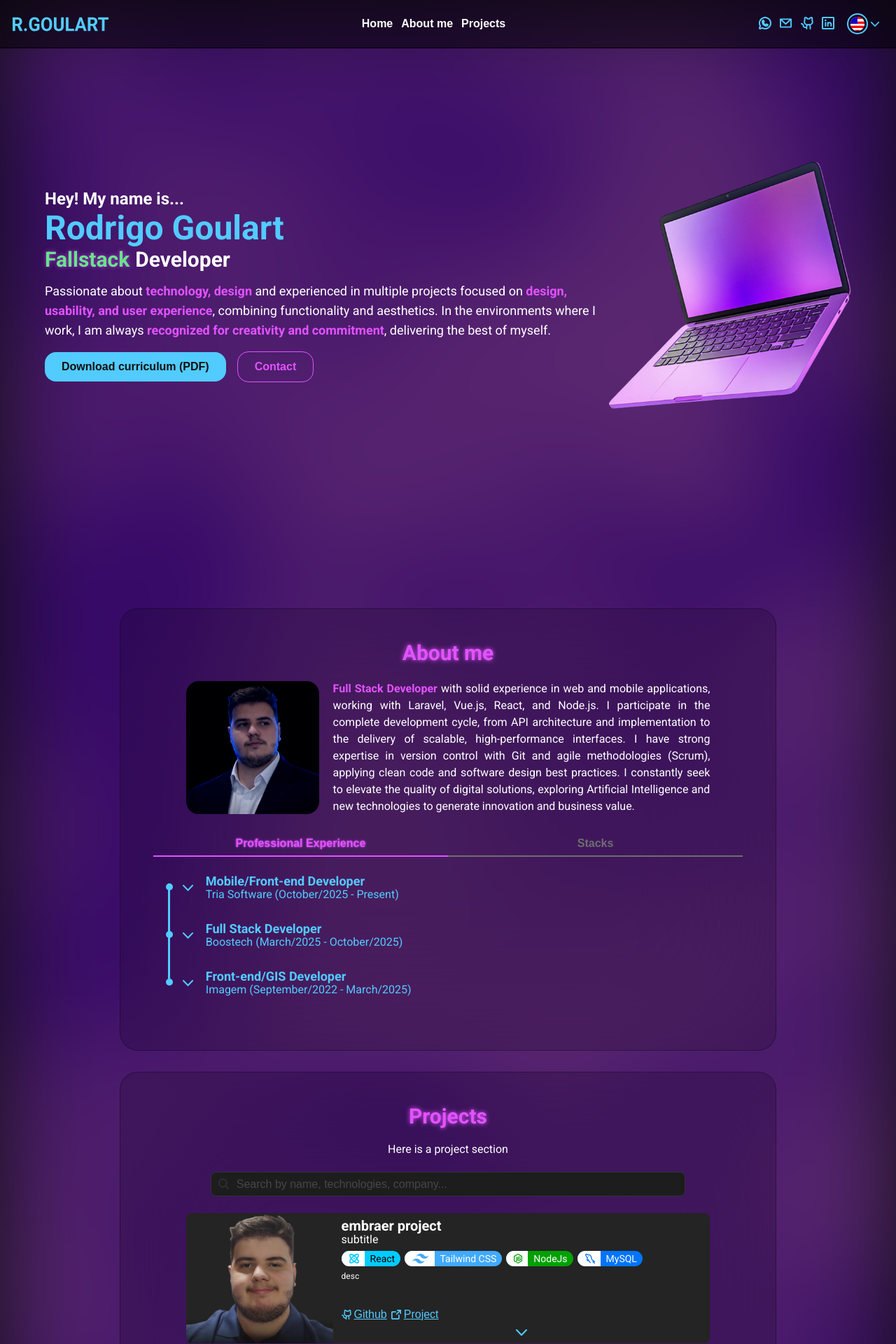
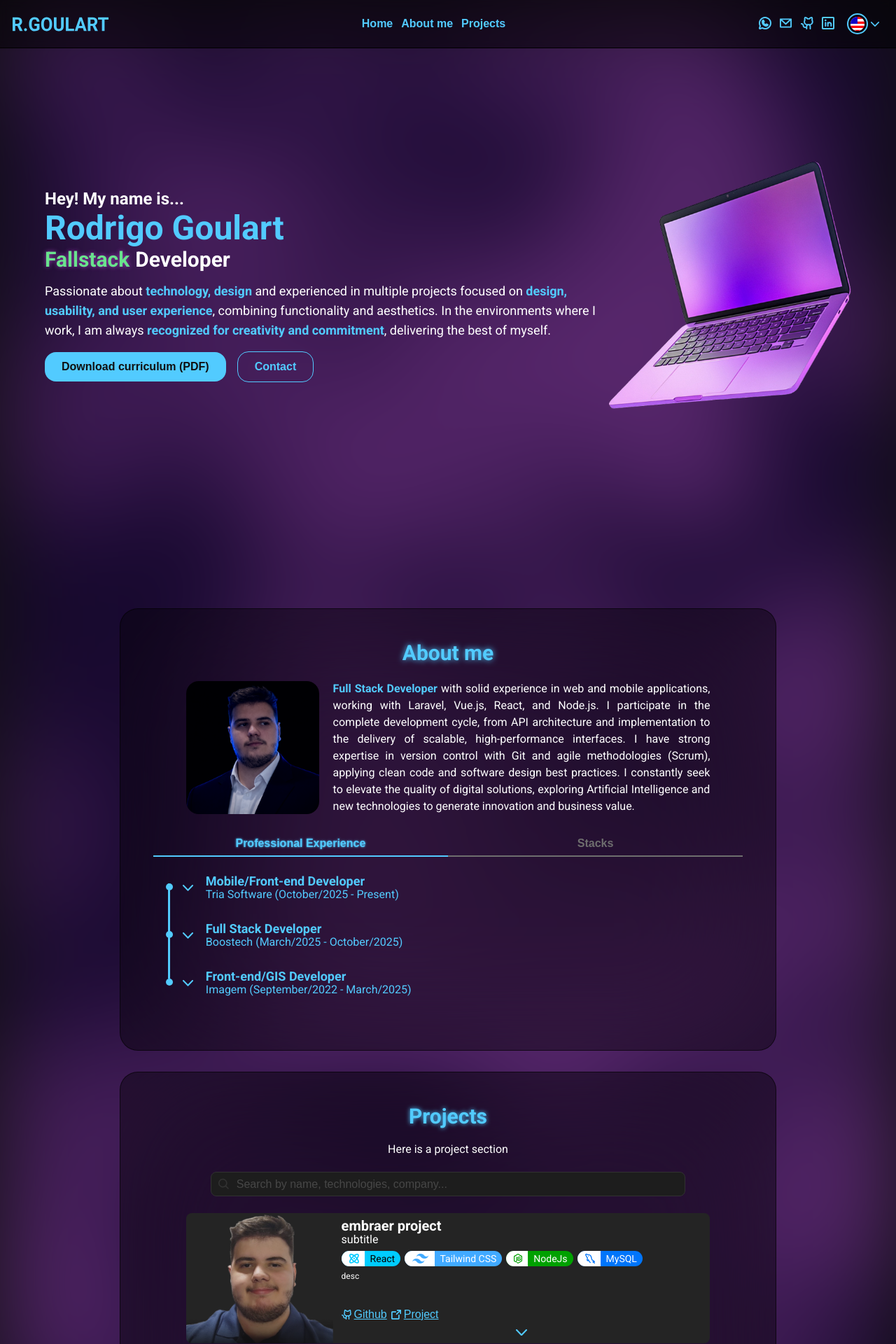
Before and after one commit to RodrigoDGoulart/portfolio, a React (Vite) app: page / in a window 1280 px wide. Shown: the top 1920 px of the page at 70% size. Built offline with nearby package versions, Linux system fonts and the light colour scheme.

Commit message:
fix: adjust layout colors

```diff
--- a/src/components/Button/Button.module.scss
+++ b/src/components/Button/Button.module.scss
@@ -27,22 +27,22 @@
 
   &.secondary {
     background-color: transparent;
-    border: 1px solid $pink;
+    border: 1px solid $cyan;
     transition: box-shadow 0.3s ease;
 
     &:hover {
-      box-shadow: 0 0 6px 1px $pink, inset 0 0 6px 1px $pink;
+      box-shadow: 0 0 6px 1px $cyan, inset 0 0 6px 1px $cyan;
       transition: box-shadow 0.3s ease;
 
       .label {
         text-shadow:
-          $pink 0 0 1px,
-          $pink 0 0 3px;
+          $cyan 0 0 1px,
+          $cyan 0 0 3px;
         transition: text-shadow 0.3s ease;
       }
 
       .icon {
-        filter: drop-shadow(0 0 6px $pink);
+        filter: drop-shadow(0 0 6px $cyan);
         transition: filter 0.3s ease;
       }
     }
@@ -103,29 +103,29 @@
 
     &.active {
       transition: border 0.3s ease;
-      border-color: $pink;
+      border-color: $cyan;
       .label {
-        color: $pink;
-        text-shadow: $pink 0 0 3px;
+        color: $cyan;
+        text-shadow: $cyan 0 0 3px;
         transition: text-shadow 0.3s ease, color 0.3s ease;
       }
       .icon {
-        color: $pink;
-        filter: drop-shadow(0 0 6px $pink);
+        color: $cyan;
+        filter: drop-shadow(0 0 6px $cyan);
         transition: color 0.3s ease, filter 0.3s ease;
       }
     }
     &:hover {
       transition: border 0.3s ease;
-      border-color: $pink-lighter;
+      border-color: $cyan-lighter;
       .label {
-        color: $pink-lighter;
-        text-shadow: $pink-lighter 0 0 3px;
+        color: $cyan-lighter;
+        text-shadow: $cyan-lighter 0 0 3px;
         transition: text-shadow 0.3s ease, color 0.3s ease;
       }
       .icon {
-        color: $pink-lighter;
-        filter: drop-shadow(0 0 6px $pink-lighter);
+        color: $cyan-lighter;
+        filter: drop-shadow(0 0 6px $cyan-lighter);
         transition: color 0.3s ease, filter 0.3s ease;
       }
     }
@@ -141,11 +141,11 @@
   }
 
   &.secondary {
-    color: $pink;
+    color: $cyan;
   }
 
   &.text-only {
-    color: $white;
+    color: $cyan;
     transition: text-shadow 0.3s ease, color 0.3s ease;
   }
 
--- a/src/components/Header/Header.module.scss
+++ b/src/components/Header/Header.module.scss
@@ -58,7 +58,7 @@
     .hamb_btn {
       display: block;
       position: absolute;
-      top: 16px;
+      top: 18px;
       left: 12px;
       background: none;
       border: none;
@@ -70,7 +70,7 @@
 
     .lang_select_div {
       position: absolute;
-      top: 16px;
+      top: 13px;
       right: 12px;
     }
 
--- a/src/components/Header/ModalMenu/ModalMenu.module.scss
+++ b/src/components/Header/ModalMenu/ModalMenu.module.scss
@@ -19,7 +19,9 @@
   }
 
   to {
-    background-color: $black-70;
+    background-color: $black-50;
+    backdrop-filter: blur(8px);
+    -webkit-backdrop-filter: blur(8px);
   }
 }
 
@@ -34,7 +36,9 @@
 }
 
 .menu {
-  background-color: black;
+  background-color: $black-60;
+  backdrop-filter: blur(200px);
+  -webkit-backdrop-filter: blur(200px);
   height: calc(100% - 32px);
   width: 160px;
   padding: 20px 26px;
--- a/src/components/Sections/AboutMe/AboutMe.module.scss
+++ b/src/components/Sections/AboutMe/AboutMe.module.scss
@@ -5,9 +5,9 @@
   gap: 24px;
   padding: 48px 0px;
   margin: 0 auto;
-  border: 1px solid $black-30;
+  border: 1px solid $black-60;
   border-radius: 26px;
-  background-color: $black-15;
+  background-color: $black-40;
   backdrop-filter: blur(98px);
   -webkit-backdrop-filter: blur(98px);
 }
@@ -31,14 +31,14 @@
     line-height: 24px;
 
     b {
-      color: $pink;
+      color: $cyan;
     }
   }
 }
 
 .title {
-  color: $pink;
-  text-shadow: 0 0 6px $pink;
+  color: $cyan;
+  text-shadow: 0 0 8px $cyan;
   font-size: 30px;
 }
 
--- a/src/components/Sections/Banner/Banner.module.scss
+++ b/src/components/Sections/Banner/Banner.module.scss
@@ -34,7 +34,7 @@
   line-height: 28px;
   font-size: 18px;
   b {
-    color: $pink;
+    color: $cyan;
   }
 }
 
--- a/src/components/Sections/Projects/Projects.module.scss
+++ b/src/components/Sections/Projects/Projects.module.scss
@@ -5,9 +5,9 @@
   gap: 24px;
   padding-block: 48px;
   margin: 0 auto;
-  border: 1px solid $black-30;
+  border: 1px solid $black-60;
   border-radius: 26px;
-  background-color: $black-15;
+  background-color: $black-40;
   backdrop-filter: blur(98px);
   -webkit-backdrop-filter: blur(98px);
   box-sizing: border-box;
@@ -22,8 +22,8 @@
   }
 
   .title {
-    color: $pink;
-    text-shadow: 0 0 6px $pink;
+    color: $cyan;
+    text-shadow: 0 0 6px $cyan;
     font-size: 30px;
   }
 
--- a/src/index.scss
+++ b/src/index.scss
@@ -62,7 +62,7 @@ table {
 
 canvas {
   position: absolute;
-	background-color: #7101EC;
+	background-color: #24005e;
   top: 0;
   width: 100%;
   z-index: -1;
```
